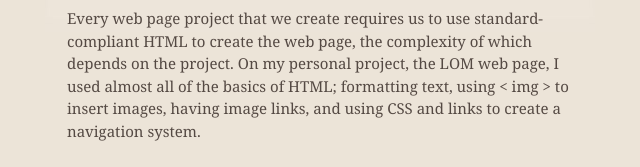
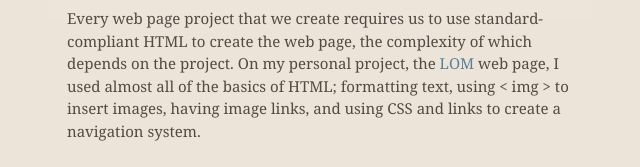
Before and after one commit to Wagablaga/wagablaga.github.io, a plain HTML site: page Standard1.html in a window 1280 px wide. Shown: the part 301-468 px from the top of the page, 320-960 px from the left. Drawn offline with Linux system fonts and the light colour scheme.

Commit message:
Update Standard1.html

```diff
--- a/Standard1.html
+++ b/Standard1.html
@@ -35,7 +35,7 @@
       <section id="main_content">
         <h3>
 <a id="welcome-to-github-pages" class="anchor" href="#welcome-to-github-pages" aria-hidden="true"><span aria-hidden="true" class="octicon octicon-link"></span></a>Standard 1.1</h3>
-<p>Every web page project that we create requires us to use standard-compliant HTML to create the web page, the complexity of which depends on the project. On my personal project, the LOM web page, I used almost all of the basics of HTML; formatting text, using < img > to insert images, having image links, and using CSS and links to create a navigation system.</p>
+<p>Every web page project that we create requires us to use standard-compliant HTML to create the web page, the complexity of which depends on the project. On my personal project, the <a href="LOM.html">LOM</a> web page, I used almost all of the basics of HTML; formatting text, using < img > to insert images, having image links, and using CSS and links to create a navigation system.</p>
 
 <h3>
 <a id="designer-templates" class="anchor" href="#designer-templates" aria-hidden="true"><span aria-hidden="true" class="octicon octicon-link"></span></a>Standard 1.2</h3>
```
